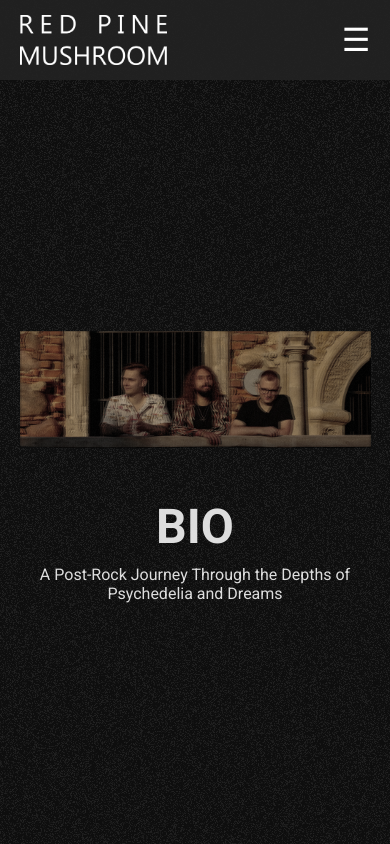
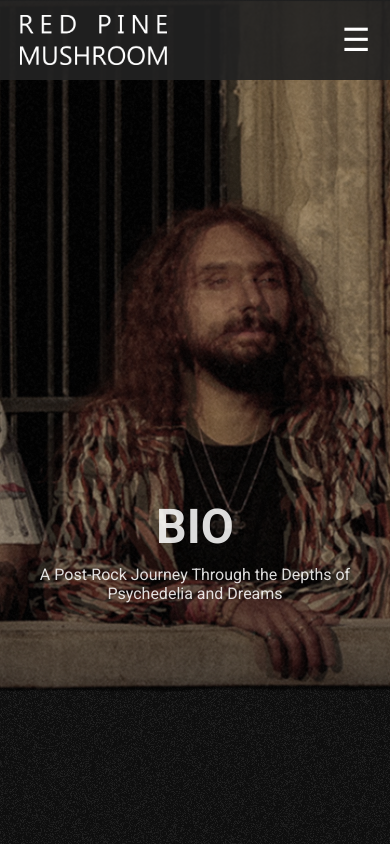
Before and after one commit to Halaszle/RPMTEST3, a Next.js app: page /bio in a window 390 px wide. Shown: the top 844 px of the page. Built offline with nearby package versions, Linux system fonts and the light colour scheme.

Commit message:
Updated homepage

```diff
--- a/app/styles/Bio.module.css
+++ b/app/styles/Bio.module.css
@@ -42,8 +42,3 @@
     font-size: 1rem;
 
 }
-@media (max-width: 884px) {
-    .bioHeader {
-        background-size: 90%;
-    }
-}
```
